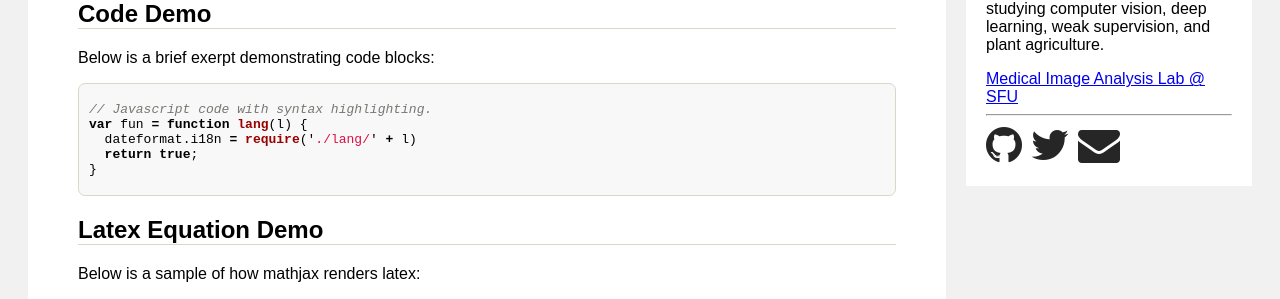
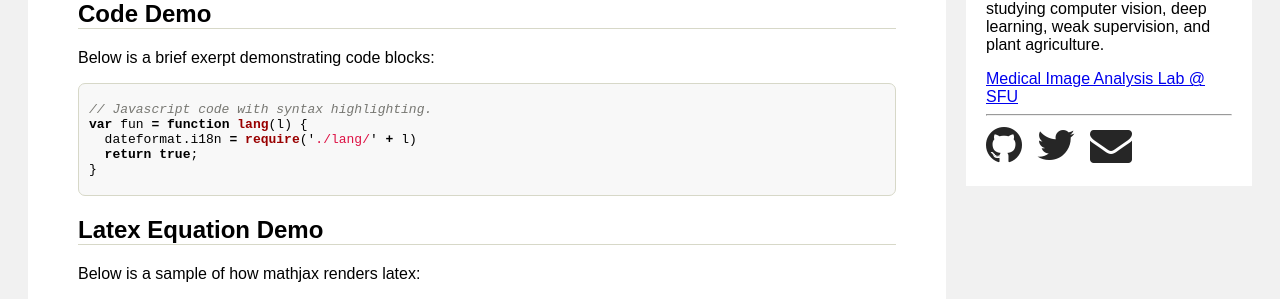
Before and after one commit to adrian-dalessandro/Plimpton322, a Jekyll site: the page built from index.md, in a window 1280 px wide. Shown: the part 377-676 px from the top of the page. Built offline with Jekyll 4.4.1, drawn with Linux system fonts in a browser that asks for light colours; formulas are drawn with MathJax 3.

Commit message:
Update main.scss

```diff
--- a/_sass/main.scss
+++ b/_sass/main.scss
@@ -5,7 +5,7 @@
 i.affiliate {
    font-size:42px;
    color: #262626;
-   padding-right: 4px;
+   padding-right: 10px;
 }
 /* Add a gray background color with some padding */
 body {
```
